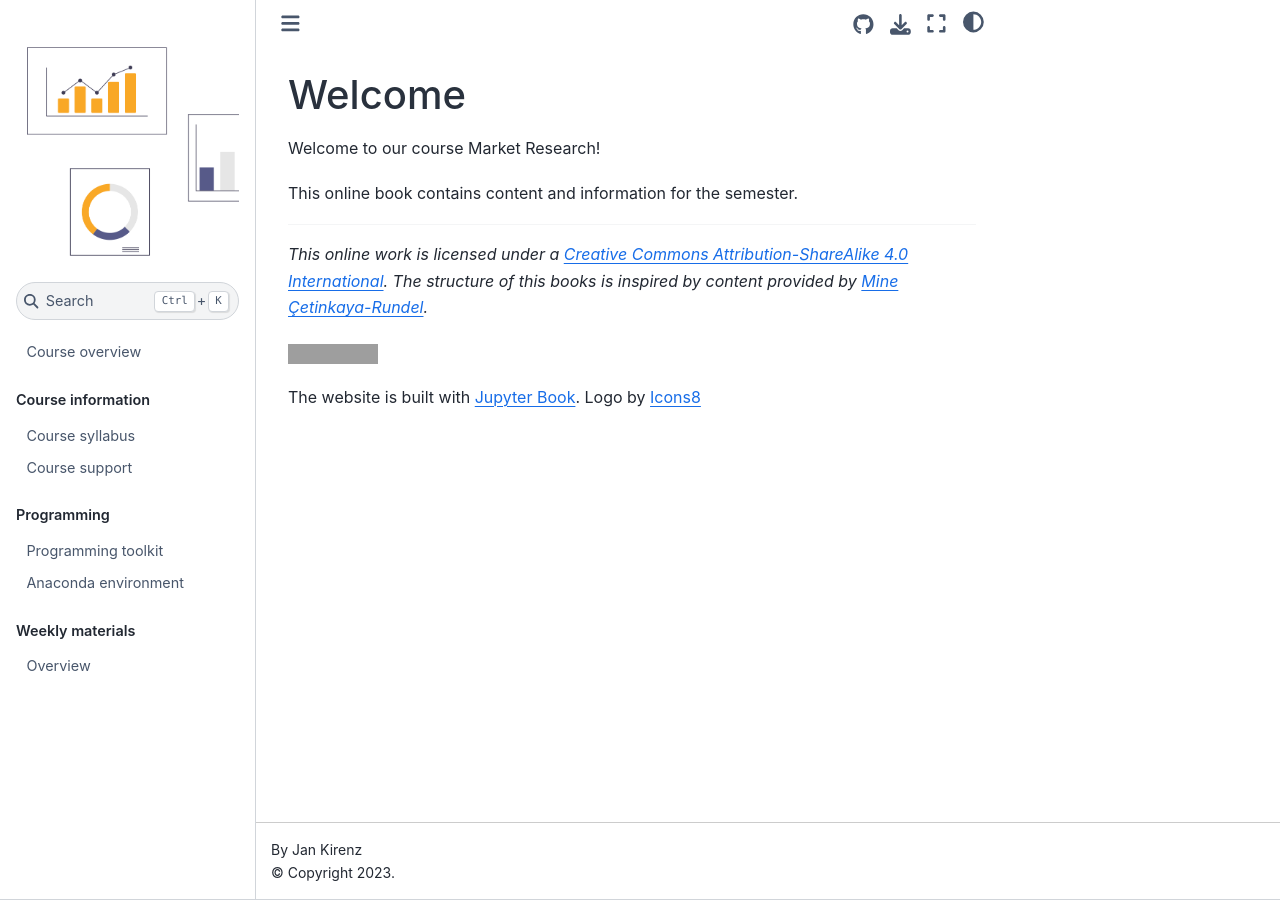
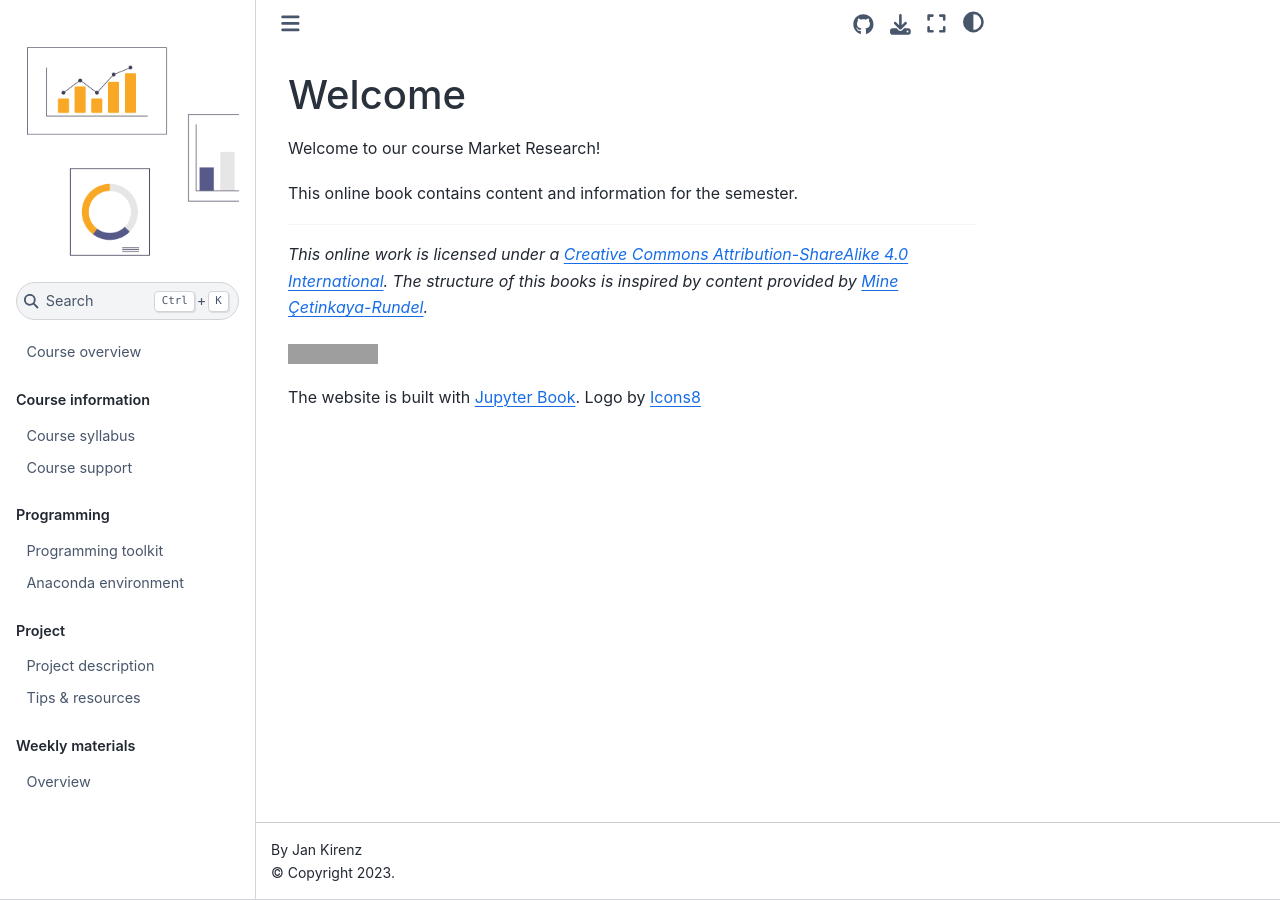
Before and after one commit to as-ws22/website, a Jupyter Book: the page built from README.md, in a window 1280 px wide. Built offline with Jupyter Book 1.0.4 settings and Sphinx 7.4.7 and the Sphinx Book theme 1.1.4, drawn with Linux system fonts in a browser that asks for light colours; comment, search, counter and statistics services are not loaded; grey boxes are pictures that could not be loaded.

Commit message:
Update _toc.yml

```diff
--- a/_toc.yml
+++ b/_toc.yml
@@ -16,6 +16,10 @@ parts:
 #      sections:
 #      - file: docs/programming-syntax.ipynb
 #      - file: docs/programming-semantics.ipynb
+  - caption: Project
+    chapters:
+    - file: docs/project-description.md
+    - file: docs/project-tips-resources.md
   - caption: Weekly materials
     chapters:
     - file: weeks/weeks-overview.md
```
